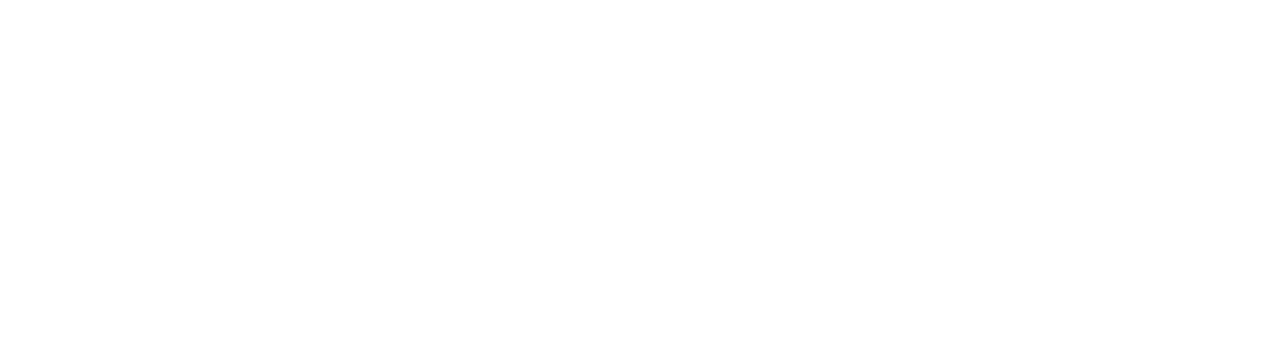
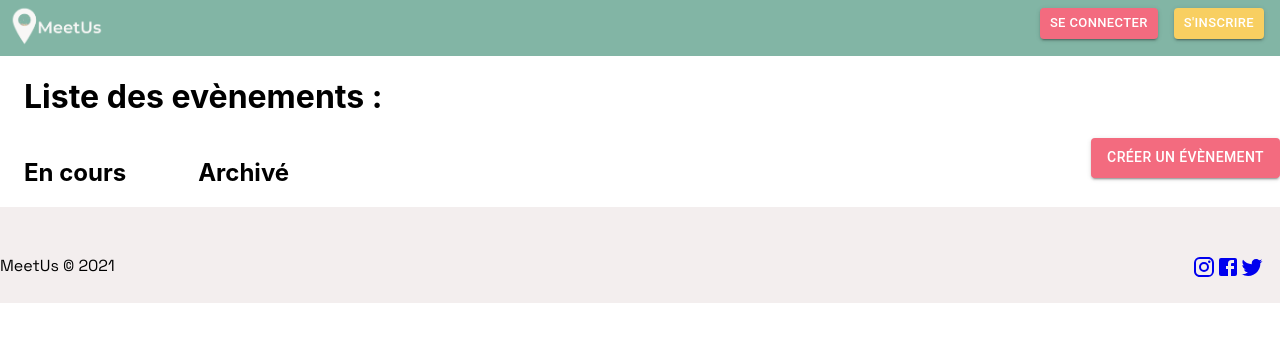
Before and after one commit to GeraldineBB/meetus-front, a React (Create React App) app: page /eventList in a window 1280 px wide. Before the commit this address had no page. Shown: the top 342 px of the page. Built offline with nearby package versions, Linux system fonts and the light colour scheme.

Commit message:
feat eventListPage

```diff
--- /dev/null
+++ b/src/Views/EventListPage/index.js
@@ -0,0 +1,17 @@
+import React from 'react';
+import EventHeaderPage from '../../components/EventListPage/EventHeaderPage';
+import Footer from '../../components/Footer';
+import Header from '../../components/Header'
+
+function EventListPage() {
+  return (
+    <div className="eventListPage">
+        <Header />
+        <EventHeaderPage />
+        <Footer />
+    </div>
+
+  );
+}
+
+export default EventListPage;
--- a/src/Views/HomePage/index.js
+++ b/src/Views/HomePage/index.js
@@ -1,27 +1,37 @@
-import React from 'react';
-import Header from '../../components/Header';
-import Slogan from '../../components/HomePage/Slogan';
-import HowIsWorking from '../../components/HomePage/HowIsWorking';
-import Categories from '../../components/HomePage/Categories';
-import LinkSection from '../../components/HomePage/LinkSection';
-import Footer from '../../components/Footer';
-import Cards from '../../components/HomePage/Cards';
-
+import React from "react";
+import Header from "../../components/Header";
+import Slogan from "../../components/HomePage/Slogan";
+import HowIsWorking from "../../components/HomePage/HowIsWorking";
+import Categories from "../../components/HomePage/Categories";
+import LinkSection from "../../components/HomePage/LinkSection";
+import Footer from "../../components/Footer";
+import Cards from "../../components/HomePage/Cards";
+import { NavLink } from "react-router-dom";
 
 function HomePage() {
   return (
-    <div className="homePage">
+    <div className="HomePage">
       <Header />
       <Slogan />
-        <LinkSection title={"Evènements à venir"} buttonName={"Voir tous les évènements"}/>
+
+      <LinkSection
+        title={"Les prochains évènements à venir"}
+        buttonName={"Voir tous les évènements"}
+      />
+
       <Cards />
-        <LinkSection title={"Fonctionnement de MeetUs"} buttonName={"Voir tous les évènements"}/>
+      <LinkSection
+        title={"Comment fonctionne Meet Us ?"}
+        buttonName={"Voir tous les évènements"}
+      />
       <HowIsWorking />
-        <LinkSection title={"Toutes les catégories"} buttonName={"Voir toutes les catégories"}/>
+      <LinkSection
+        title={"Toutes les catégories"}
+        buttonName={"Voir toutes les catégories"}
+      />
       <Categories />
       <Footer />
     </div>
-
   );
 }
 
--- a/src/components/App/App.tsx
+++ b/src/components/App/App.tsx
@@ -1,6 +1,7 @@
 import { Routes, Route } from "react-router-dom";
 import LoginPage from "../../Views/Login";
 import HomePage from "../../Views/HomePage";
+import EventListPage from "../../Views/EventListPage";
 import Event from "../Event";
 
 function App() {
@@ -10,6 +11,7 @@ function App() {
         <Route path="/" element={<HomePage />} />
         <Route path="/login" element={<LoginPage />} />
         <Route path="/create" element={<Event />} />
+        <Route path="/eventList" element={<EventListPage />} />
       </Routes>
     </div>
   );
--- a/src/components/Event/EventForm/index.tsx
+++ b/src/components/Event/EventForm/index.tsx
@@ -26,7 +26,7 @@ const EventForm = () => {
 
     return (
 
-        <div>
+        <div className="event__form">
             <h2> Créer votre évènement </h2>
             <form>
                 <div className='event__form__if'>
--- a/src/components/Event/EventForm/style.scss
+++ b/src/components/Event/EventForm/style.scss
@@ -78,8 +78,6 @@
         width: 600px;
         padding: 1em;
     }
-
-}
     h2{
         margin-top: 3em;
         margin-bottom: 2em;
@@ -87,7 +85,9 @@ h2{
         justify-content: center;
         text-transform: initial;
     }
+
     span{
         display: flex;
         justify-content: center;
     }
+}
--- /dev/null
+++ b/src/components/EventListPage/EventHeaderPage/index.js
@@ -0,0 +1,36 @@
+import "./style.scss";
+import Button from "@mui/material/Button";
+import { darken } from "@mui/system";
+
+function EventHeaderPage() {
+  return (
+    <div className="eventHeaderPage">
+      <div className="eventList__header">
+        <h1>Liste des evènements :</h1>
+        <div className="eventList__select">
+          <div style={{display: 'flex'}}>
+            <h2
+              onClick={() => console.log("En cours")}
+              style={{ marginRight: "3em" }}
+            >
+              En cours
+            </h2>
+            <h2 onClick={() => console.log("Archivé")}>Archivé</h2>
+          </div>
+          <Button
+            sx={{
+              mb: 3,
+              backgroundColor: "#F36B7F",
+              "&:hover": { backgroundColor: darken("#F36B7F", "20%") },
+            }}
+            variant="contained"
+          >
+            Créer un évènement
+          </Button>
+        </div>
+      </div>
+    </div>
+  );
+}
+
+export default EventHeaderPage;
--- /dev/null
+++ b/src/components/EventListPage/EventHeaderPage/style.scss
@@ -0,0 +1,32 @@
+.eventList {
+  &__header {
+    display: flex;
+    flex-wrap: wrap;
+    flex-direction: column;
+    justify-content: space-between;
+    margin-left: 1.5em;
+  }
+  &__select {
+    display: flex;
+    justify-content: space-between;
+    h2:hover {
+      cursor: pointer;
+    }
+    button {
+      max-width: 220px;
+      max-height: 40px;
+      &:hover {
+        background-color: darken(#f36b7f, 20%);
+      }
+    }
+
+    @media screen and (max-width: 700px) {
+        flex-direction: column;
+    }
+  }
+  &__button{
+      display: flex;
+      justify-content: right;
+
+  }
+}
--- a/src/components/HomePage/LinkSection/index.tsx
+++ b/src/components/HomePage/LinkSection/index.tsx
@@ -1,6 +1,7 @@
 import "./style.scss";
 
 import PropTypes from "prop-types";
+import { NavLink } from "react-router-dom";
 
 interface LinkSectionProps {
   title: string;
@@ -10,9 +11,9 @@ interface LinkSectionProps {
 const LinkSection = ({ title, buttonName }: LinkSectionProps) => (
   <div className="linkSection">
     <h2 className="linkSection__title">{title}</h2>
-    <a href="#" className="linkSection__buttonName">
+    <NavLink to="/eventList"><a className="linkSection__buttonName">
       {buttonName}
-    </a>
+    </a></NavLink>
   </div>
 );
 
--- a/src/components/LoginPage/LoginForm/style.scss
+++ b/src/components/LoginPage/LoginForm/style.scss
@@ -34,7 +34,6 @@
            &:hover {background-color: darken(#F36B7F, 20%);}
         }
     }
-}
     h2{
         margin-top: 3em;
         margin-bottom: 2em;
@@ -42,6 +41,8 @@ h2{
         justify-content: center;
         text-transform: initial;
     }
+}
+
 .alreadyAccount{
     display: flex;
     justify-content: center;
```
Also changed, not shown: src/Views/HomePage/index.tsx (deleted, +0 -35 lines). Lines whose indentation alone changed are shown as unchanged.
